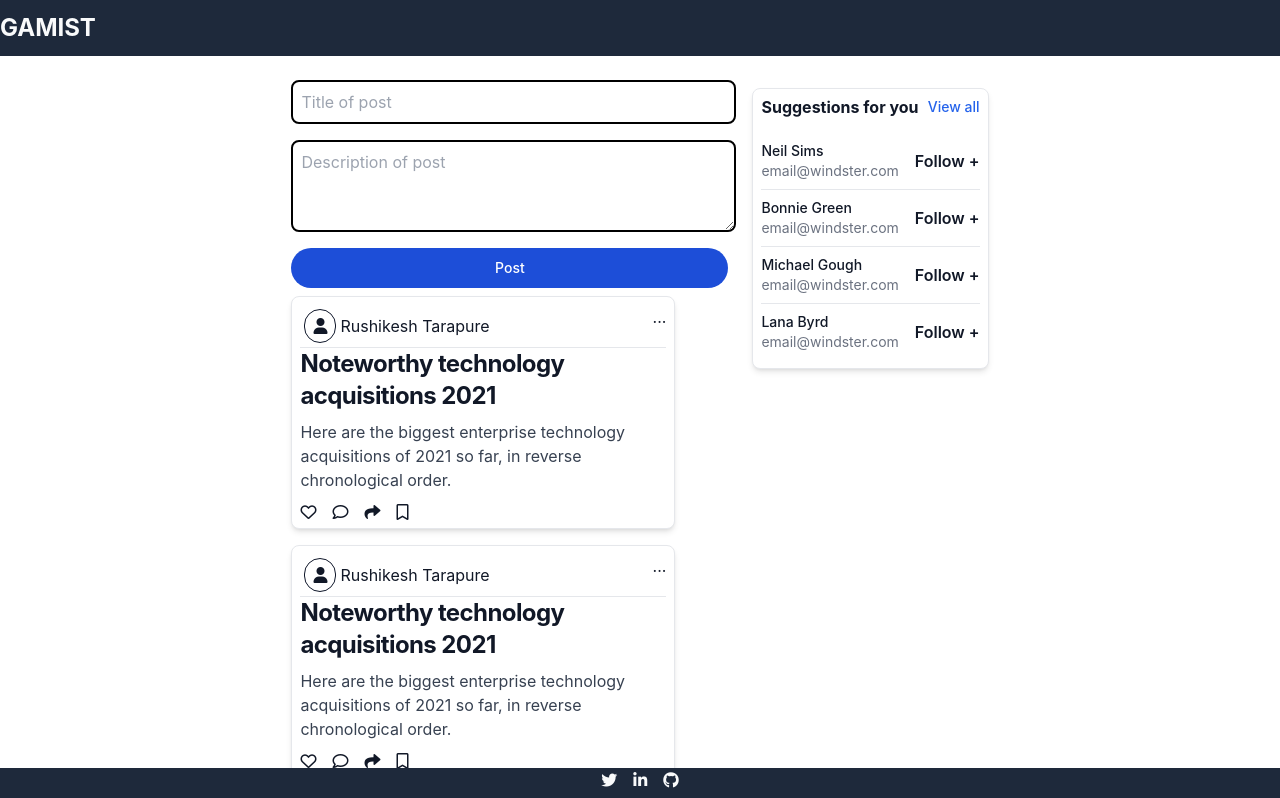
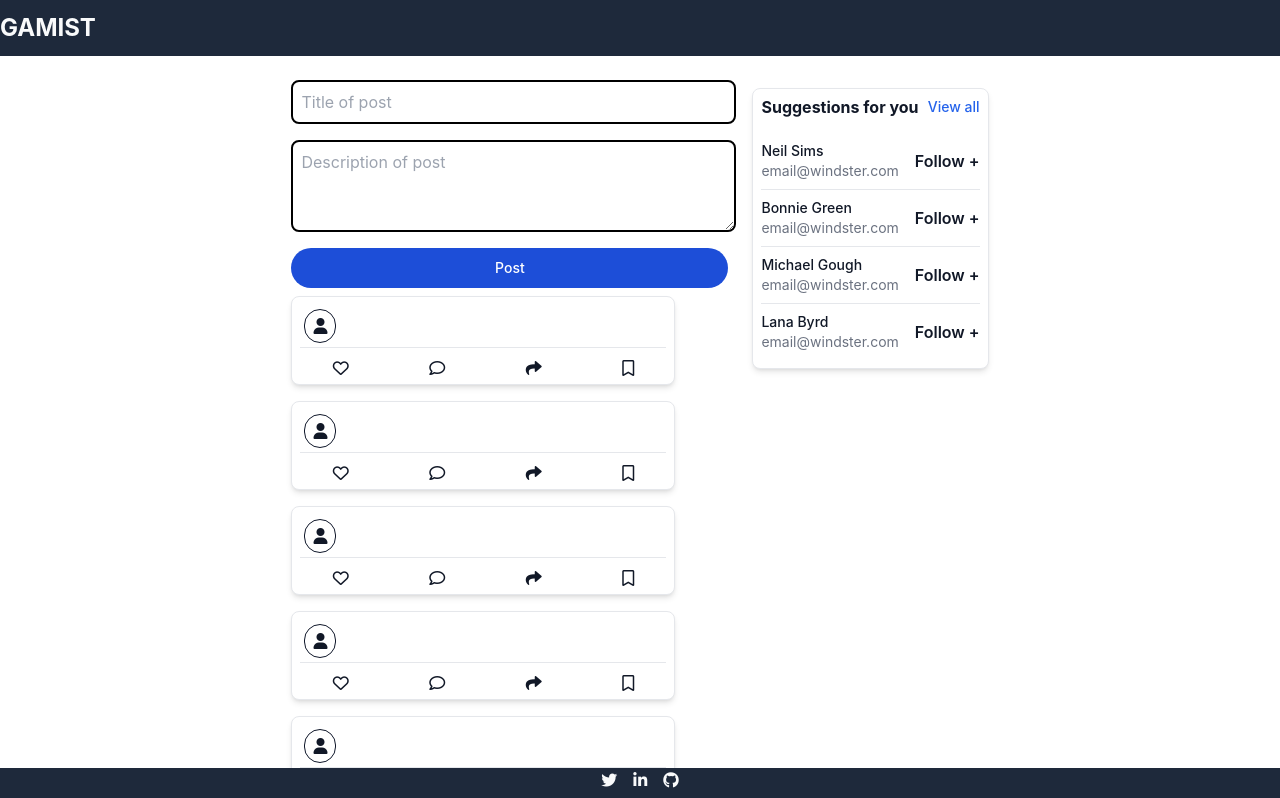
Before and after one commit to t007rushi/Gamist, a React (Create React App) app: page /home in a window 1280 px wide. Shown: the top 798 px of the page. Built offline with nearby package versions, Linux system fonts and the light colour scheme.

Commit message:
useRef for onClickoutside use

```diff
--- a/src/components/PostCard.jsx
+++ b/src/components/PostCard.jsx
@@ -1,26 +1,65 @@
-import React from "react";
+import React, { useState, useRef } from "react";
+import { useOnClickOutside } from "../hooks/onClickOutside";
+import { deleteDoc, doc } from "firebase/firestore";
+import { database } from "../firbaseConfig";
+import { useSelector } from "react-redux";
 
-export const PostCard = () => {
+export const PostCard = ({ user, title, description, id }) => {
+  const {username} = useSelector((state) => state.auth);
+  const [postModal, setPostModal] = useState(false);
+  const optionref = useRef();
+  useOnClickOutside(optionref, () => setPostModal(false));
+
+  const deleteHandler = () => {
+    const docRef = doc(database, "posts", id);
+    deleteDoc(docRef).then(() => setPostModal(false));
+  };
+
   return (
     <div className="p-2 max-w-sm bg-white rounded-lg border border-gray-200 shadow-md dark:bg-gray-800 dark:border-gray-700">
-      {/* profile + name + dot options */}
-      <div className="flex justify-between text-gray-900 border-b">
+      <div className="flex justify-between text-gray-900 border-b relative">
         <div className="flex items-center user">
           <i className="fa-solid fa-user p-2 m-1 rounded-2xl border border-slate-900"></i>
-          <p>Rushikesh Tarapure</p>
+          <p>{user}</p>
         </div>
-        <div className="dots">...</div>
+        {username === user && <div
+          className="text-2xl cursor-pointer"
+          onClick={() => setPostModal((prev) => !prev)}
+        >
+          ...
+        </div>}
+        {postModal && (
+          <div
+            ref={optionref}
+            className="w-24 text-gray-900 bg-white border border-gray-200 rounded-lg dark:bg-gray-700 dark:border-gray-600 dark:text-white absolute right-0"
+          >
+            <button
+              type="button"
+              className="relative inline-flex items-center w-full px-4 py-2 text-sm font-medium border-b border-gray-200 rounded-t-lg hover:bg-gray-100 hover:text-blue-700 focus:z-10 focus:ring-2 focus:ring-blue-700 focus:text-blue-700 dark:border-gray-600 dark:hover:bg-gray-600 dark:hover:text-white dark:focus:ring-gray-500 dark:focus:text-white"
+            >
+              <i className="fa-solid fa-pen-to-square"></i>
+              Edit
+            </button>
+            <button
+              type="button"
+              className="relative inline-flex items-center w-full px-4 py-2 text-sm font-medium rounded-b-lg hover:bg-gray-100 hover:text-blue-700 focus:z-10 focus:ring-2 focus:ring-blue-700 focus:text-blue-700 dark:border-gray-600 dark:hover:bg-gray-600 dark:hover:text-white dark:focus:ring-gray-500 dark:focus:text-white"
+              onClick={deleteHandler}
+            >
+              <i className="fa-solid fa-trash"></i>
+              Delete
+            </button>
+          </div>
+        )}
       </div>
       {/*  */}
       <h5 className="mb-2 text-2xl font-bold tracking-tight text-gray-900 dark:text-white">
-        Noteworthy technology acquisitions 2021
+        {title}
       </h5>
       <p className="mb-3 font-normal text-gray-700 dark:text-gray-400">
-        Here are the biggest enterprise technology acquisitions of 2021 so far,
-        in reverse chronological order.
+        {description}
       </p>
       {/*  */}
-      <div className="flex align-center gap-4">
+      <div className="flex justify-around align-center gap-4">
         <i className="fa-regular fa-heart"></i>
         <i className="fa-regular fa-comment"></i>
         <i className="fa-solid fa-share"></i>
```
